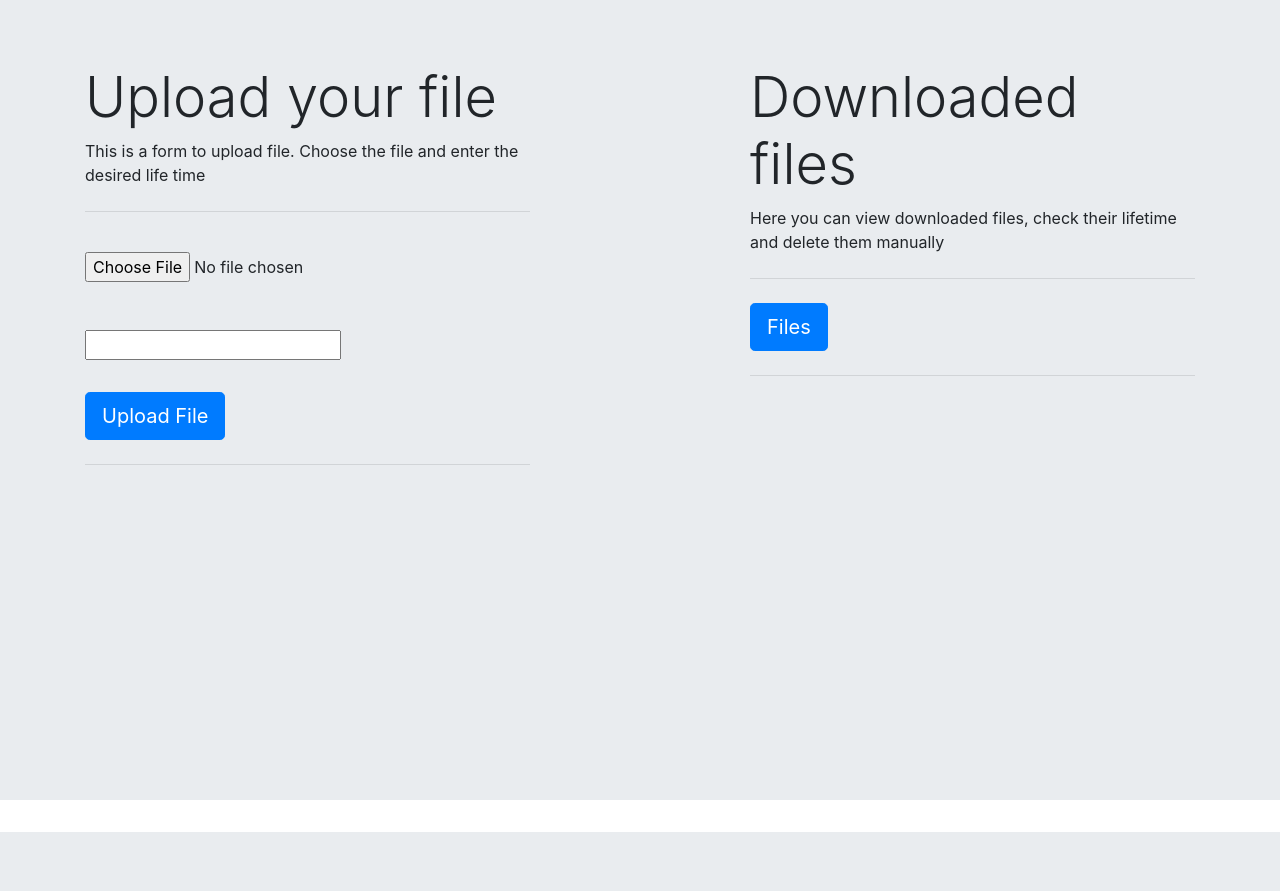
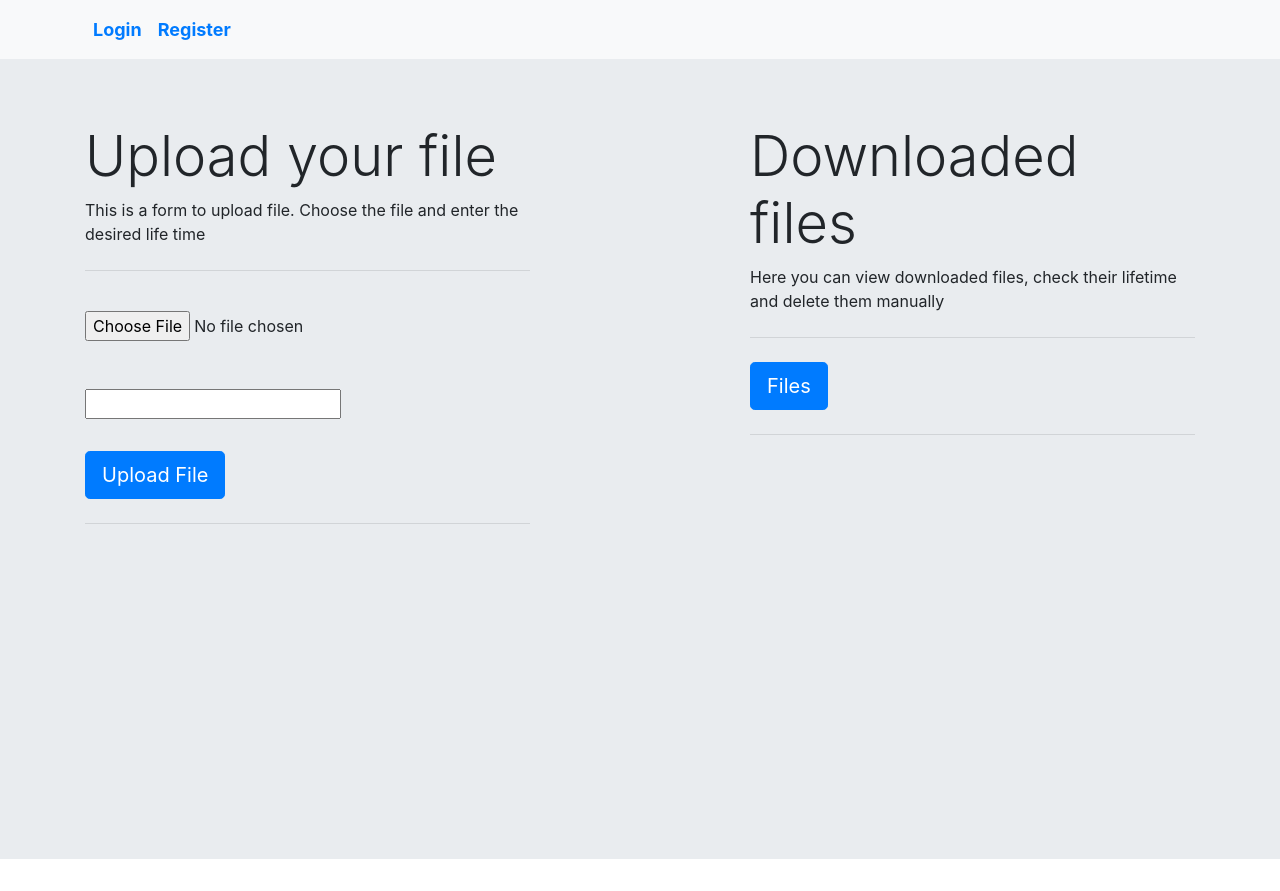
Before and after one commit to Mazzart/esl_19_1, a Django app: template uploader/templates/uploader.html in a window 1280 px wide. Before the commit the page ends 832 px from the top, so only its background shows below. Run offline with Django 3.2, Linux system fonts and the light colour scheme; the template is opened without the code that fills it, so the values that code supplies are empty, except form fields; tables that the repository leaves empty hold one stand-in row (values such as "Sample post"); form fields are guessed from the names that the template uses; some libraries are stand-ins or nearby versions.

Commit message:
Add navbar with Login and Register

```diff
--- a/uploader/templates/base.html
+++ b/uploader/templates/base.html
@@ -37,12 +37,23 @@
     </style>
 </head>
 <body>
-
-<div class="jumbotron jumbotron-fluid">
-    <div class="container">
-        {% block content %}{% endblock content %}
+<header>
+    <nav class="navbar bg-light navbar-expand-md sticky-top">
+        <div class="container">
+            <div class="navbar-nav" style="font-weight: bold; font-size: large">
+              <a class="nav-item nav-link" href="#">Login</a>
+              <a class="nav-item nav-link" href="#">Register</a>
+            </div>
+        </div>
+    </nav>
+</header>
+<main>
+    <div class="jumbotron jumbotron-fluid">
+        <div class="container">
+            {% block content %}{% endblock content %}
+        </div>
     </div>
-</div>
+</main>
 
 <script src="https://code.jquery.com/jquery-3.3.1.slim.min.js" integrity="sha384-q8i/X+965DzO0rT7abK41JStQIAqVgRVzpbzo5smXKp4YfRvH+8abtTE1Pi6jizo" crossorigin="anonymous"></script>
 <script src="https://cdnjs.cloudflare.com/ajax/libs/popper.js/1.14.7/umd/popper.min.js" integrity="sha384-UO2eT0CpHqdSJQ6hJty5KVphtPhzWj9WO1clHTMGa3JDZwrnQq4sF86dIHNDz0W1" crossorigin="anonymous"></script>
```
